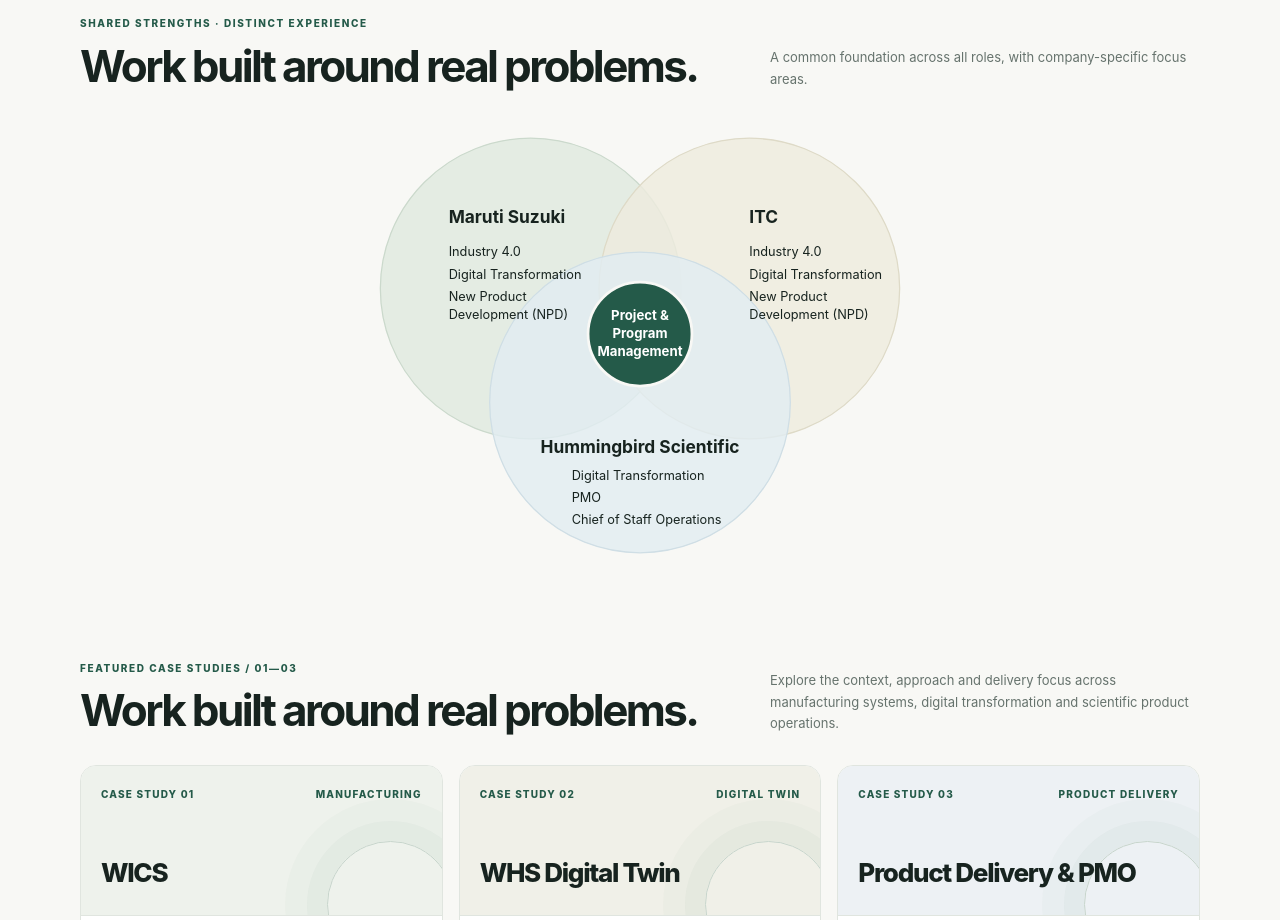
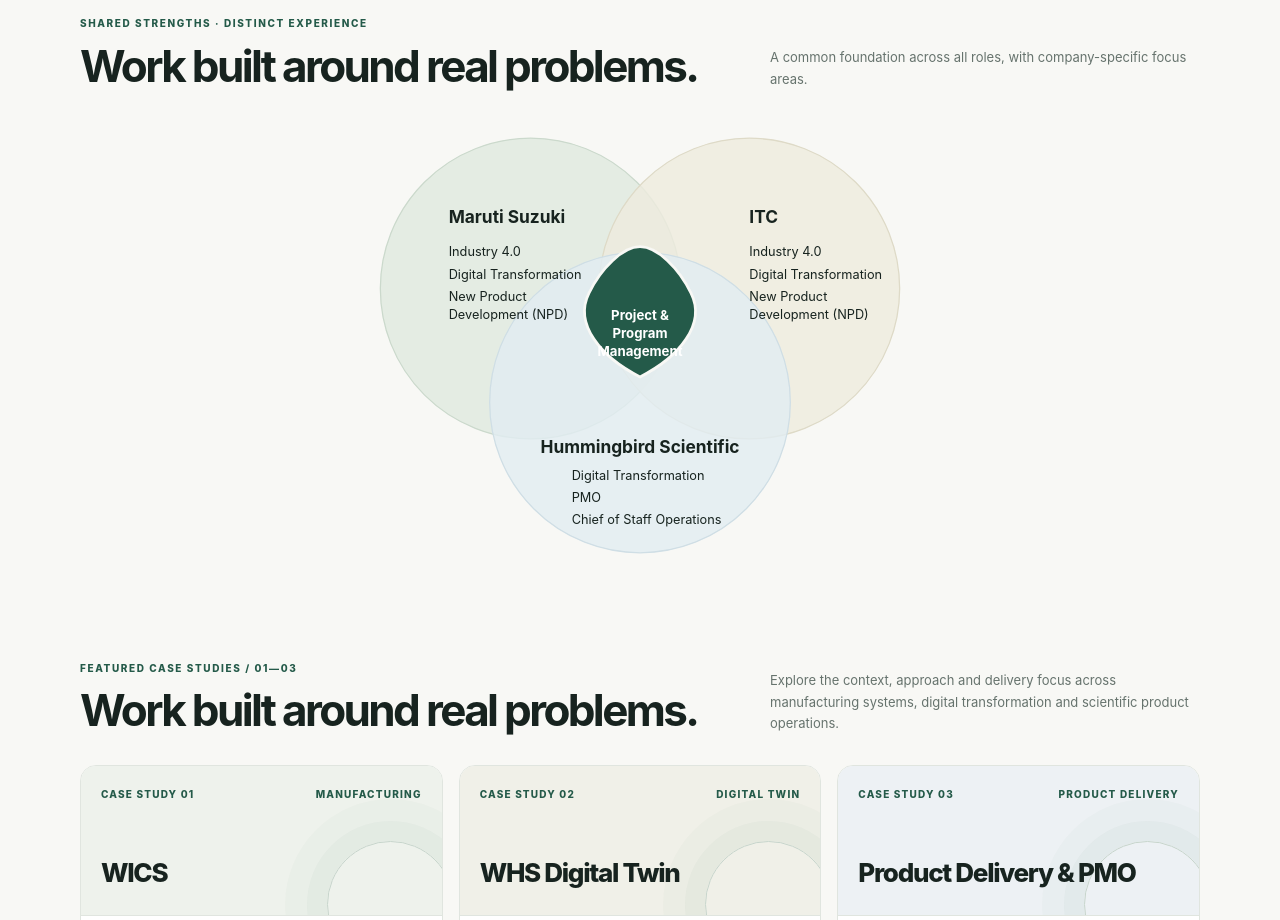
Before and after one commit to vamsikanakam/Portfolio, a plain HTML site: page index.html in a window 1280 px wide. Shown: the part 800-1720 px from the top of the page. Drawn offline with Linux system fonts and the light colour scheme.

Commit message:
Restore dark shared intersection shape

```diff
--- a/index.html
+++ b/index.html
@@ -36,7 +36,7 @@
 <circle cx="330" cy="185" r="165" fill="#dfeade" fill-opacity=".78" stroke="#cbd9cc" stroke-width="1.4"/>
 <circle cx="570" cy="185" r="165" fill="#eeecdf" fill-opacity=".82" stroke="#dedac7" stroke-width="1.4"/>
 <circle cx="450" cy="310" r="165" fill="#e2edf2" fill-opacity=".82" stroke="#cfdee5" stroke-width="1.4"/>
-<circle cx="450" cy="235" r="57" fill="#245a49" stroke="#f8f8f5" stroke-width="3"/>
+<path d="M450 139 C469 139 493 163 506 190 C523 224 493 260 450 282 C407 260 377 224 394 190 C407 163 431 139 450 139 Z" fill="#245a49" stroke="#f8f8f5" stroke-width="3" stroke-linejoin="round"/>
 <g fill="#17231f" font-family="Inter,system-ui,sans-serif" text-anchor="start">
   <text x="240" y="113" font-size="19" font-weight="750">Maruti Suzuki</text>
   <text x="240" y="149" font-size="14">Industry 4.0</text>
```
